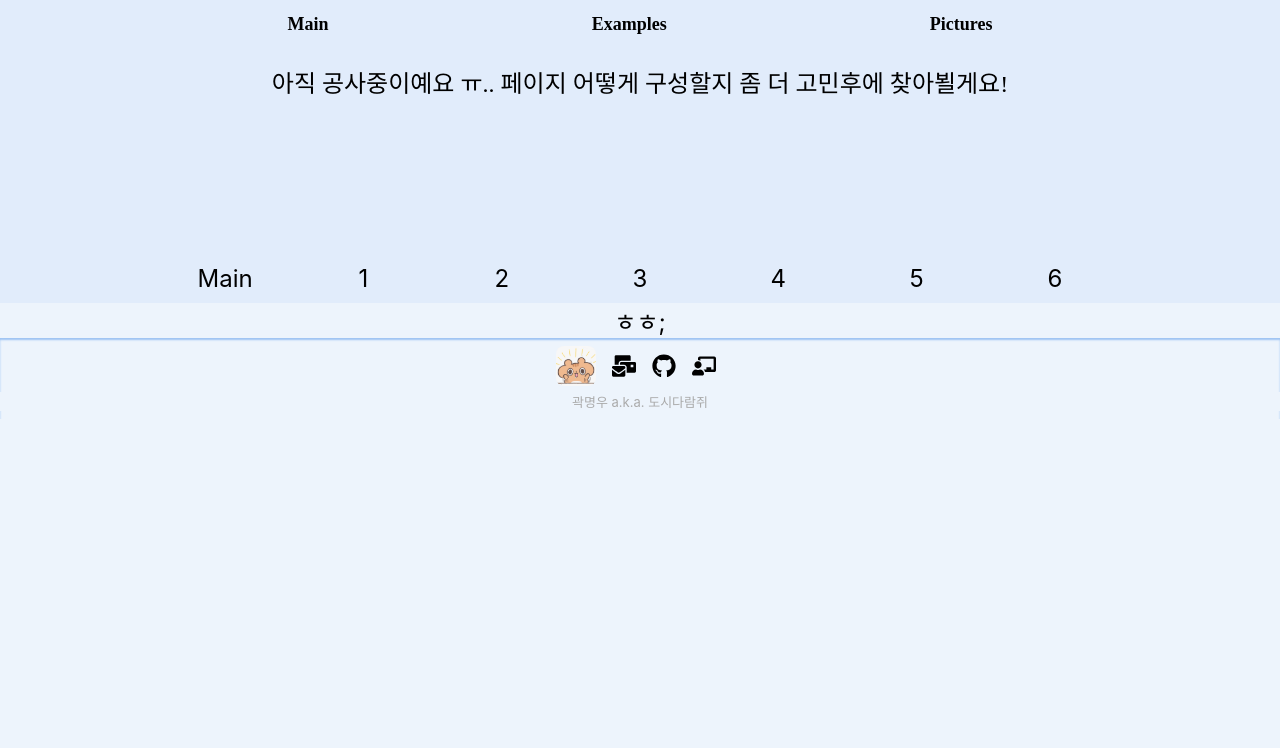
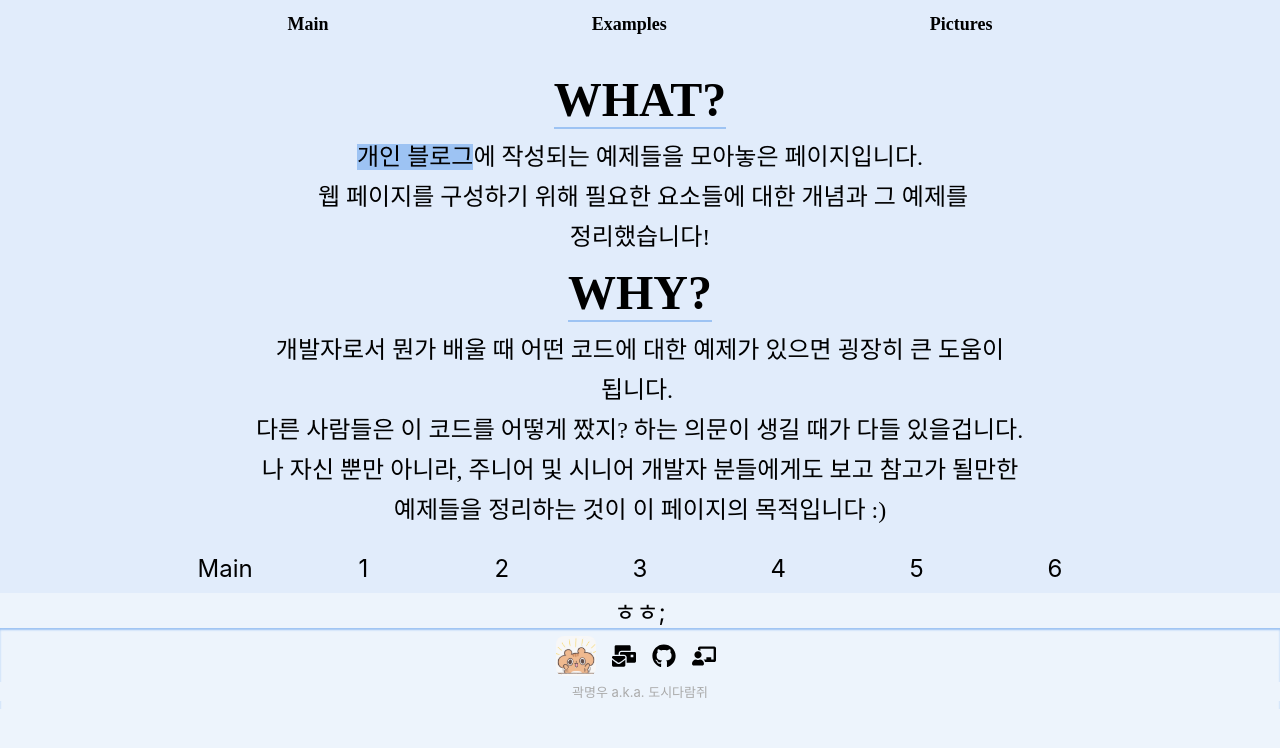
Before and after one commit to Citysquirrel/citysquirrel.github.io, a React (Create React App) app: page /3 in a window 1280 px wide. Shown: the top 748 px of the page. Built offline with nearby package versions, Linux system fonts and the light colour scheme; a web font is replaced by a local one.

Commit message:
Change page contents

```diff
--- a/src/pages/Examples.tsx
+++ b/src/pages/Examples.tsx
@@ -9,10 +9,31 @@ const Container = styled.div`
 
 const Intro = styled.div`
   padding-top: 64px;
-  height: 256px;
+  padding-bottom: 16px;
+  min-height: 256px;
   /* max-width: 968px; */
   background-color: var(--bg-menu);
   font-family: 'SUIT-Light';
+  > h1 {
+    margin: 8px auto;
+    font-size: 48px;
+    width: fit-content;
+    border-bottom: 2px solid #9dc3f3;
+    margin-bottom: 8px;
+    background-color: inherit;
+  }
+  > div {
+    margin-left: auto;
+    margin-right: auto;
+    line-height: 40px;
+    max-width: 768px;
+    white-space: pre-wrap;
+    word-break: keep-all;
+    background-color: inherit;
+    > a {
+      background-color: #9dc3f3;
+    }
+  }
 `;
 
 const Menu = styled.div`
@@ -58,8 +79,28 @@ export const Examples = () => {
             path="/"
             element={
               <>
-                아직 공사중이예요 ㅠ.. 페이지 어떻게 구성할지 좀 더 고민후에
-                찾아뵐게요!
+                <h1>WHAT?</h1>
+                <div>
+                  <a
+                    href="https://velog.io/@tok1324"
+                    target="_blank"
+                    rel="noreferrer"
+                  >
+                    개인 블로그
+                  </a>
+                  에 작성되는 예제들을 모아놓은 페이지입니다.
+                  <p /> 웹 페이지를 구성하기 위해 필요한 요소들에 대한 개념과 그
+                  예제를 정리했습니다!
+                </div>
+                <h1>WHY?</h1>
+                <div>
+                  개발자로서 뭔가 배울 때 어떤 코드에 대한 예제가 있으면 굉장히
+                  큰 도움이 됩니다. <p />
+                  다른 사람들은 이 코드를 어떻게 짰지? 하는 의문이 생길 때가
+                  다들 있을겁니다. <p />나 자신 뿐만 아니라, 주니어 및 시니어
+                  개발자 분들에게도 보고 참고가 될만한 예제들을 정리하는 것이 이
+                  페이지의 목적입니다 :)
+                </div>
               </>
             }
           />
--- a/src/pages/Home.tsx
+++ b/src/pages/Home.tsx
@@ -36,24 +36,8 @@ export const Home = () => {
   return (
     <Container>
       <Intro>
-        <h1>WHAT?</h1>
-        <div>
-          <a href="https://velog.io/@tok1324" target="_blank" rel="noreferrer">
-            개인 블로그
-          </a>
-          에 작성되는 예제들을 모아놓은 페이지입니다.
-          <p /> 웹 페이지를 구성하기 위해 필요한 요소들에 대한 개념과 그 예제를
-          정리했습니다!
-        </div>
-        <h1>WHY?</h1>
-        <div>
-          개발자로서 뭔가 배울 때 어떤 코드에 대한 예제가 있으면 굉장히 큰
-          도움이 됩니다. <p />
-          다른 사람들은 이 코드를 어떻게 짰지? 하는 의문이 생길 때가 다들
-          있을겁니다. <p />나 자신 뿐만 아니라, 주니어 및 시니어 개발자
-          분들에게도 보고 참고가 될만한 예제들을 정리하는 것이 이 페이지의
-          목적입니다 :)
-        </div>
+        <h1>WHO?</h1>
+        <div>도시다람쥐</div>
       </Intro>
     </Container>
   );
```
